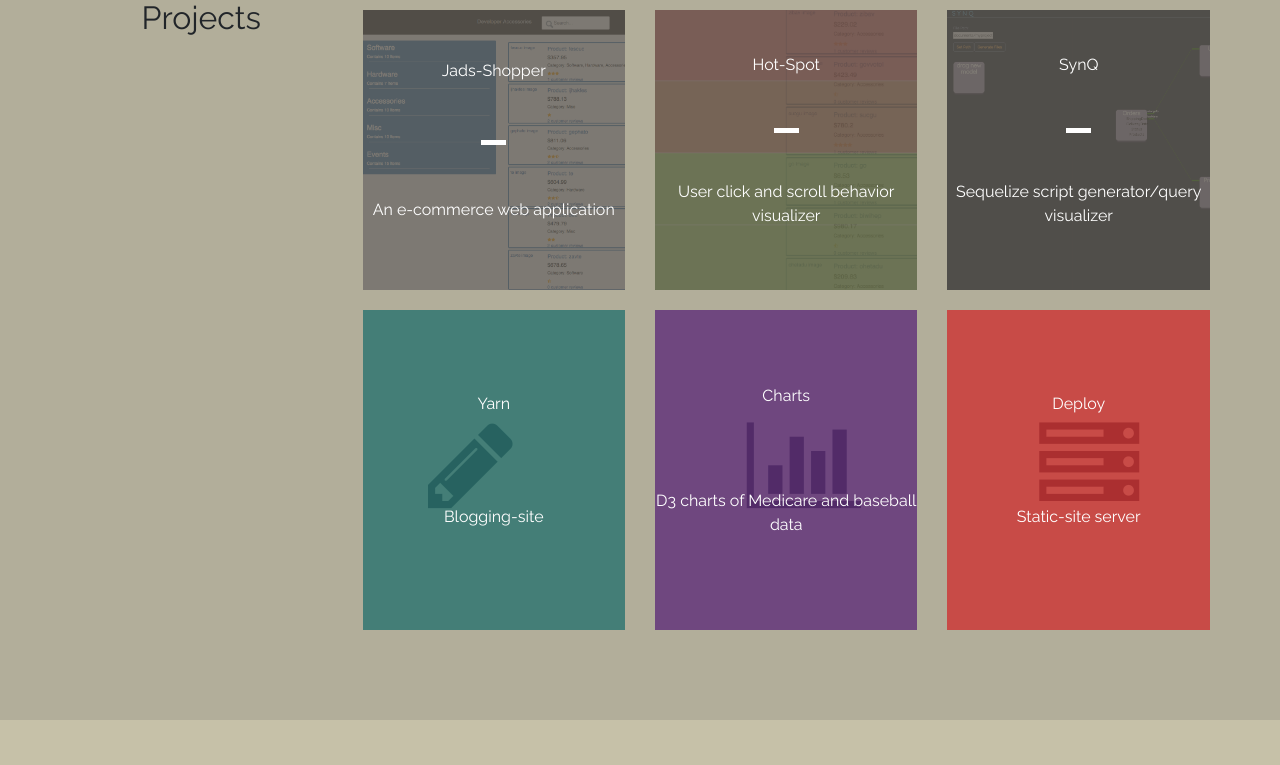
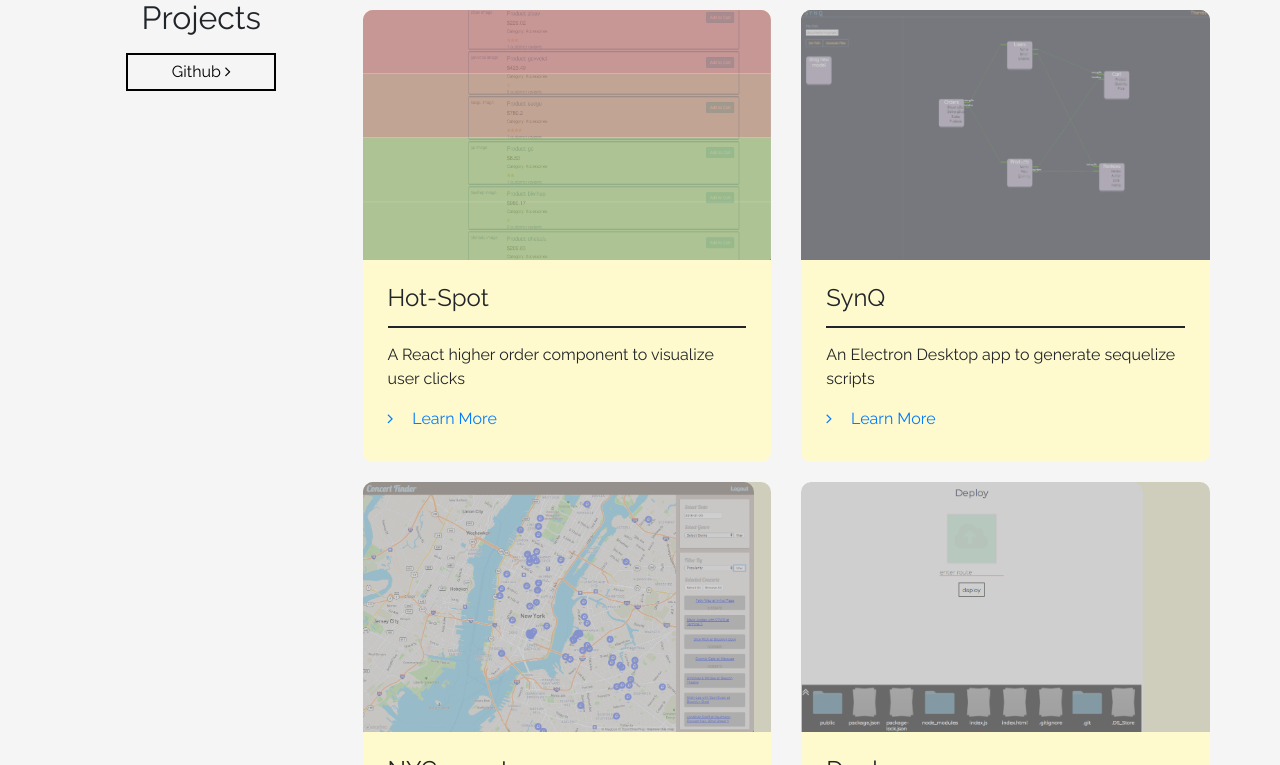
Before and after one commit to daveyko/portfoliosite, a website: page index.html in a window 1280 px wide. Shown: the part 1690-2455 px from the top of the page. Drawn offline with nearby package versions, Linux system fonts and the light colour scheme.

Commit message:
oldlayout

```diff
--- a/index.html
+++ b/index.html
@@ -4,7 +4,7 @@
     <title>Portfolio Site</title>
     <link rel="stylesheet" href="https://maxcdn.bootstrapcdn.com/bootstrap/4.0.0-beta/css/bootstrap.min.css" integrity="sha384-/Y6pD6FV/Vv2HJnA6t+vslU6fwYXjCFtcEpHbNJ0lyAFsXTsjBbfaDjzALeQsN6M" crossorigin="anonymous">
     <link href="https://fonts.googleapis.com/css?family=Raleway" rel="stylesheet">
-    <link rel='stylesheet' type='text/css' href='/css/style.css'>
+    <link rel='stylesheet' type='text/css' href='public/css/style.css'>
     <link rel="stylesheet" href="https://maxcdn.bootstrapcdn.com/font-awesome/4.7.0/css/font-awesome.min.css">
 
 
@@ -70,12 +70,14 @@
       <section id = "about" name = "about">
         <div class = "container content-lg">
           <div class = "row">
+
             <div class = "col-sm-3 animation-element slide-left">
               <div id = "about-text">
                   <h2>About</h2>
                   <button id = "resume">Resume <i class="fa fa-angle-right" aria-hidden="true"></i></button>
               </div>
             </div>
+
             <div class = "col-sm-9 animation-element slide-left">
               <div>
                 <p>Hello! My name is David Ko, and I am currently a teaching fellow at Fullstack Academy, after having graduated from the program in October 2017. I am passionate about fullstack web development.</p>
@@ -111,98 +113,96 @@
 
       <section id = "work" name = "work">
         <div class = "container content-lg">
+
           <div class = "row">
+
             <div class = "col-sm-3 animation-element slide-left">
                 <div id = "work-text">
                     <h2>Projects</h2>
+                    <button id = "resume">Github  <i class="fa fa-angle-right" aria-hidden="true"></i></button>
                 </div>
             </div>
 
             <div class = "col-sm-9 animation-element slide-left">
+
               <div class = "row">
 
-            <div class = "col-4 work">
-              <div id = "outer-box-jads" class = "outer-work">
-                <article class = "work-list" data-category = "Jads-Shopper, React, Redux, Sequelize, Postgres, Oauth, Express.js, Jasmine, CSS" id = "jads-shopper">
-                  <div class = "work-text">
-                    <h6>Jads-Shopper</h6>
-                    <div class = "line"></div>
-                    <p>An e-commerce web application</p>
-                  </div>
-                  <div id = "overlay-jads"></div>
-              </article>
-            </div>
-          </div>
 
-            <div class = "col-4 work">
+            <div class = "col-6 work">
               <div id = "outer-box-hot" class = "outer-work">
               <article class = "work-list" data-category = "Hot-Spot, React, Redux, D3.js, CSS" id = "hot-spot">
-                <div class = "work-text">
-                  <h6>Hot-Spot</h6>
-                  <div class = "line"></div>
-                  <p>User click and scroll behavior visualizer</p>
-                </div>
-                <div id = "overlay-hot"></div>
+                <a href = "#" class = "image-wrapper">
+                  <img class = "project-image" src = "public/images/hot-spot-stack.png">
+                  <div class = "overlay"></div>
+                </a>
+                <h4 class = "project-name">Hot-Spot</h4>
+                <p>A React higher order component to visualize user clicks</p>
+                <a href = "#" class = "work-link" >
+                  <i class="fa fa-angle-right" aria-hidden="true"></i>
+                  <p class = "learn-more-words">Learn More</p>
+                </a>
               </article>
+
               </div>
             </div>
 
-              <div class = "col-4 work">
+              <div class = "col-6 work">
                 <div id = "outer-box-synq" class = "outer-work">
                 <article class = "work-list" data-category = "SynQ, React, Redux, React-DND, CSS, Jasmine, Sequelize, Electron.js, Postgres, D3.js" id = "synq">
-                  <div class = "work-text">
-                    <h6>SynQ</h6>
-                    <div class = "line"></div>
-                    <p>Sequelize script generator/query visualizer</p>
-                  </div>
-                  <div id = "overlay-synq"></div>
+                    <a href = "#" class = "image-wrapper">
+                        <img class = "project-image" src = "public/images/synqTables.png">
+                        <div class = "overlay"></div>
+                      </a>
+                      <h4 class = "project-name">SynQ</h4>
+                      <p>An Electron Desktop app to generate sequelize scripts</p>
+                      <a href = "#" class = "work-link" >
+                        <i class="fa fa-angle-right" aria-hidden="true"></i>
+                        <p class = "learn-more-words">Learn More</p>
+                      </a>
                 </article>
                 </div>
               </div>
-          </div>
+        </div>
 
 
 
           <div class = "row">
 
-            <div class = "col-4 work">
+
+          <div class = "col-6 work">
               <div id = "outer-box-yarn" class = "outer-work">
                 <article class = "work-list" data-category = "Yarn, React, Redux, React-DND, CSS, Jasmine, Sequelize, Postgres, D3.js" id = "yarn">
-                  <div class = "work-text yarn">
-                    <h6>Yarn</h6>
-                    <p>Blogging-site</p>
-                  </div>
-                  <div id = "overlay-yarn"></div>
+                    <a href = "#" class = "image-wrapper">
+                        <img class = "project-image" src = "public/images/concerts.png">
+                        <div class = "overlay"></div>
+                      </a>
+                      <h4 class = "project-name">NYConcerts</h4>
+                      <p>A React SPA integrating Spotify and Songkick APIs to show concerts in NYC</p>
+                      <a href = "#" class = "work-link" >
+                        <i class="fa fa-angle-right" aria-hidden="true"></i>
+                        <p class = "learn-more-words">Learn More</p>
+                      </a>
                 </article>
               </div>
             </div>
 
-            <div class = "col-4 work">
-              <div id = "outer-box-charts" class = "outer-work">
-                <article class = "work-list" data-category = "Charts, CSS, HTML, J-Query, D3.js" id = "charts">
-                  <div class = "work-text">
-                    <h6>Charts</h6>
-                    <p>D3 charts of Medicare and baseball data</p>
-                  </div>
-                  <div id = "overlay-charts"></div>
+            <div class = "col-6 work">
+                <div id = "outer-box-deploy" class = "outer-work">
+                  <article class = "work-list" data-category = "Deploy, Express.js, Postgres, Node.js, HTML, CSS, Oauth" id = "deploy">
+                      <a href = "#" class = "image-wrapper">
+                          <img class = "project-image" src = "public/images/deploy.png">
+                          <div class = "overlay"></div>
+                        </a>
+                        <h4 class = "project-name">Deploy</h4>
+                        <p>Static site server using Express and a Raspberry Pi</p>
+                        <a href = "#" class = "work-link" >
+                          <i class="fa fa-angle-right" aria-hidden="true"></i>
+                          <p class = "learn-more-words">Learn More</p>
+                        </a>
                 </article>
               </div>
-            </div>
-
-            <div class = "col-4 work">
-              <div id = "outer-box-deploy" class = "outer-work">
-                <article class = "work-list" data-category = "Deploy, Express.js, Postgres, Node.js, HTML, CSS, Oauth" id = "deploy">
-                <div class = "work-text deploy">
-                  <h6>Deploy</h6>
-                  <p>Static-site server</p>
-                </div>
-                <div id = "overlay-deploy"></div>
-              </article>
-            </div>
+          </div>
         </div>
-      </div>
-
-      </div>
 
       </div>
 
@@ -234,12 +234,12 @@
       src="https://code.jquery.com/jquery-3.2.1.min.js"
       integrity="sha256-hwg4gsxgFZhOsEEamdOYGBf13FyQuiTwlAQgxVSNgt4="
       crossorigin="anonymous"></script>
-      <script src="https://code.jquery.com/ui/1.12.1/jquery-ui.js"></script>
+      <!-- <script src="https://code.jquery.com/ui/1.12.1/jquery-ui.js"></script>
       <script src="https://cdnjs.cloudflare.com/ajax/libs/popper.js/1.12.3/umd/popper.min.js" integrity="sha384-vFJXuSJphROIrBnz7yo7oB41mKfc8JzQZiCq4NCceLEaO4IHwicKwpJf9c9IpFgh" crossorigin="anonymous"></script>
-      <script src="https://maxcdn.bootstrapcdn.com/bootstrap/4.0.0-beta.2/js/bootstrap.min.js" integrity="sha384-alpBpkh1PFOepccYVYDB4do5UnbKysX5WZXm3XxPqe5iKTfUKjNkCk9SaVuEZflJ" crossorigin="anonymous"></script>
-      <script src="https://d3js.org/d3.v4.min.js"></script>
-      <script src ="/js/index.js"></script>
-      <script src ="/js/bubbles.js"></script>
-      <script src ="/js/jq.js"></script>
+      <script src="https://maxcdn.bootstrapcdn.com/bootstrap/4.0.0-beta.2/js/bootstrap.min.js" integrity="sha384-alpBpkh1PFOepccYVYDB4do5UnbKysX5WZXm3XxPqe5iKTfUKjNkCk9SaVuEZflJ" crossorigin="anonymous"></script> -->
+      <!-- <script src="https://d3js.org/d3.v4.min.js"></script> -->
+      <script src ="public/js/index.js"></script>
+      <!-- <script src ="public/js/bubbles.js"></script> -->
+      <!-- <script src ="public/js/jq.js"></script> -->
   </body>
 </html>
--- a/public/css/style.css
+++ b/public/css/style.css
@@ -39,12 +39,24 @@ ul{
 }
 
 #header {
+  -moz-animation: bg 60s linear infinite;
+  -webkit-animation: bg 60s linear infinite;
+  -ms-animation: bg 60s linear infinite;
+  animation: bg 60s linear infinite;
+  -moz-backface-visibility: hidden;
+  -webkit-backface-visibility: hidden;
+  -ms-backface-visibility: hidden;
+  backface-visibility: hidden;
+  -moz-transform: translate3d(0,0,0);
+  -webkit-transform: translate3d(0,0,0);
+  -ms-transform: translate3d(0,0,0);
+  transform: translate3d(0,0,0);
+  width: 100vw;
+  background: #348cb2 url("../images/background.jpg") bottom left;
+  background-repeat: repeat-x;
   height: 100vh;
-  width: 100vw;
+  opacity: 1;
   position: relative;
-  background-image: url('/images/background.jpg');
-  background-size: cover;
-  background-repeat: no-repeat;
   background-attachment: fixed;
 }
 
@@ -67,19 +79,19 @@ ul{
   text-indent: -9999px;
   border-radius: 50%;
   border: 2px solid;
-  border-color: white;
+  border-color: skyblue;
   text-decoration: none;
 }
 
 .vNav a.vNavNode.current{
-  background-color: white;
+  background-color: skyblue;
 }
 
 #about{
   padding-top: 80px;
   height: 100vh;
   width: 100vw;
-  background-color: #C2C1BD;
+  background-color: white;
 }
 
 .animation-element{
@@ -150,7 +162,7 @@ ul{
 
 #work{
   width: 100vw;
-  background-color: #B2AE9A;
+  background-color: whitesmoke;
 }
 
 #header #header-text{
@@ -212,16 +224,19 @@ img#htmlabouticon{
   font-size:5.0em;
 }
 
-#work #work-text{
+#work-text{
  text-align: center;
+ display: flex;
+ flex-direction: column;
+ align-items: center;
 }
 
-
-
-#about #about-text{
-  padding-left:50px;
-}
-
+  #about-text{
+  text-align: center;
+  display: flex;
+  flex-direction: column;
+  align-items: center;
+ }
 
 .work-text{
   text-align: center;
@@ -271,7 +286,7 @@ ul.ui-autocomplete li:hover {
 }
 
 #jads-shopper{
-  background-image: url('/images/jads-shopper.png');
+  background-image: url('../images/jads-shopper.png');
   background-size: cover;
   height: 35vh;
 }
@@ -301,11 +316,13 @@ ul.ui-autocomplete li:hover {
   z-index:9999;
   top: 0;
   left: 0;
-  opacity: 0.8;
+  opacity: 0.6;
 }
 
 .work-list{
   display: flex;
+  flex-direction: column;
+
 }
 
 .work-text{
@@ -334,25 +351,77 @@ ul.ui-autocomplete li:hover {
   color: white;
   z-index: 99999;
   text-align: center;
+  font-size: 21px;
 }
 
 
-#hot-spot{
-  background-image: url('/images/hot-spot-stack.png');
+/* #hot-spot{
+  background-image: url('../images/hot-spot-stack.png');
   background-size: cover;
   height: 35vh;
+} */
+
+.image-wrapper:hover .overlay{
+  opacity: 0;
+}
+.image-wrapper{
+  position: relative;
+  margin: -25px -25px 25px -25px;
+}
+
+.overlay{
+  border-top-right-radius: 10px;
+  border-top-left-radius: 10px;
+  position: absolute;
+  top: 0px;
+  left: 0px;
+  width: 100%;
+  height: 100%;
+  opacity: 0.6;
+  background-color: #B0B0B0;
+}
+
+.project-image{
+  max-width: 100%;
+  height: 250px;
+  border-top-right-radius: 10px;
+  border-top-left-radius: 10px;
 }
 
 #outer-box-hot {
   position: relative;
+  border-radius: 10px;
+  background-color: #fffacd;
+  padding: 25px 25px 0px 25px;
 }
+
+.project-name {
+  border-bottom: solid 2px;
+  padding-bottom: 15px;
+  margin-bottom: 15px;
+}
+
+.work-link{
+  margin-bottom: 15px;
+}
+
+.learn-more{
+  border-radius: 50%;
+  display: inline-block;
+}
+
+.learn-more-words{
+  display: inline-block;
+  margin-left: 15px;
+}
+
 
 #outer-box-hot:hover #overlay-hot{
   opacity: 0;
 }
 
 #outer-box-hot:hover .work-text{
-  color: black;
+  display: none;
 }
 
 #overlay-hot{
@@ -363,18 +432,14 @@ ul.ui-autocomplete li:hover {
   z-index:9999;
   top: 0;
   left: 0;
-  opacity: 0.8;
+  opacity: 0.6;
 }
-
-#synq{
-  background-image: url("/images/synqTables.png");
-  background-size: cover;
-  height: 35vh;
-}
-
 
 #outer-box-synq {
   position: relative;
+  border-radius: 10px;
+  background-color: #fffacd;
+  padding: 25px 25px 0px 25px;
 }
 
 #outer-box-synq:hover #overlay-synq{
@@ -382,7 +447,7 @@ ul.ui-autocomplete li:hover {
 }
 
 #outer-box-synq:hover .work-text{
-  color: black;
+  display: none;
 }
 
 #overlay-synq{
@@ -393,24 +458,14 @@ ul.ui-autocomplete li:hover {
   z-index:9999;
   top: 0;
   left: 0;
-  opacity: 0.8;
-}
-
-#yarn{
-  height: 40vh;
-  position: relative;
-}
-#yarn::after{
-  content: "\f040";
-  font-family: FontAwesome;
-  font-size: 100px;
-  position: absolute;
-  left: 25%;
-  top:25%
+  opacity: 0.6;
 }
 
 #outer-box-yarn {
   position: relative;
+  border-radius: 10px;
+  background-color: #fffacd;
+  padding: 25px 25px 0px 25px;
 }
 
 #outer-box-yarn:hover #overlay-yarn{
@@ -418,18 +473,18 @@ ul.ui-autocomplete li:hover {
 }
 
 #outer-box-yarn:hover .work-text{
-  color: black;
+  display: none;
 }
 
 #overlay-yarn{
   position: absolute;
   height: 100%;
   width:100%;
-  background-color: #28726E;
+  background-color: #5D5851;
   z-index:9999;
   top: 0;
   left: 0;
-  opacity: 0.8;
+  opacity: 0.6;
 }
 
 .work-text.yarn{
@@ -438,17 +493,8 @@ ul.ui-autocomplete li:hover {
 
 
 #charts{
-  height: 40vh;
+  height: 35vh;
   position: relative;
-}
-
-#charts::after{
-  content: "\f080";
-  font-family: FontAwesome;
-  font-size: 100px;
-  position: absolute;
-  left: 35%;
-  top:25%;
 }
 
 #outer-box-charts {
@@ -460,37 +506,26 @@ ul.ui-autocomplete li:hover {
 }
 
 #outer-box-charts:hover .work-text{
-  color: black;
+  display: none;
 }
 
 #overlay-charts{
   position: absolute;
   height: 100%;
   width:100%;
-  background-color: #5E2D79;
+  background-color: #5D5851;
   z-index:9999;
   top: 0;
   left: 0;
-  opacity: 0.8;
+  opacity: 0.6;
 }
 
 
-#deploy{
-  height: 40vh;
-  position: relative;
-}
-
-#deploy::after{
-  content: "\f233";
-  font-family: FontAwesome;
-  font-size: 100px;
-  position: absolute;
-  left: 35%;
-  top:25%;
-}
-
 #outer-box-deploy {
   position: relative;
+  border-radius: 10px;
+  background-color: #fffacd;
+  padding: 25px 25px 0px 25px;
 }
 
 #outer-box-deploy:hover #overlay-deploy{
@@ -498,18 +533,18 @@ ul.ui-autocomplete li:hover {
 }
 
 #outer-box-deploy:hover .work-text{
-  color: black;
+  display: none;
 }
 
 #overlay-deploy{
   position: absolute;
   height: 100%;
   width:100%;
-  background-color: #CD3333;
+  background-color: #5D5851;
   z-index:9999;
   top: 0;
   left: 0;
-  opacity: 0.8;
+  opacity: 0.6;
 }
 
 .work-text.deploy{
@@ -531,12 +566,15 @@ hr{
 button#resume{
   background-color: transparent;
   border: 2px solid black;
+  padding: 5px;
+  width: 150px;
+  margin: 10px;
 }
 
 #contact{
   width: 100vw;
   height: 20vh;
-  background-color: #C6C1A8;
+  background-color: white;
 }
 
 #contact .inner{
```
Also changed, not shown: public/images/concerts.png (added), public/images/deploy.png (added).
